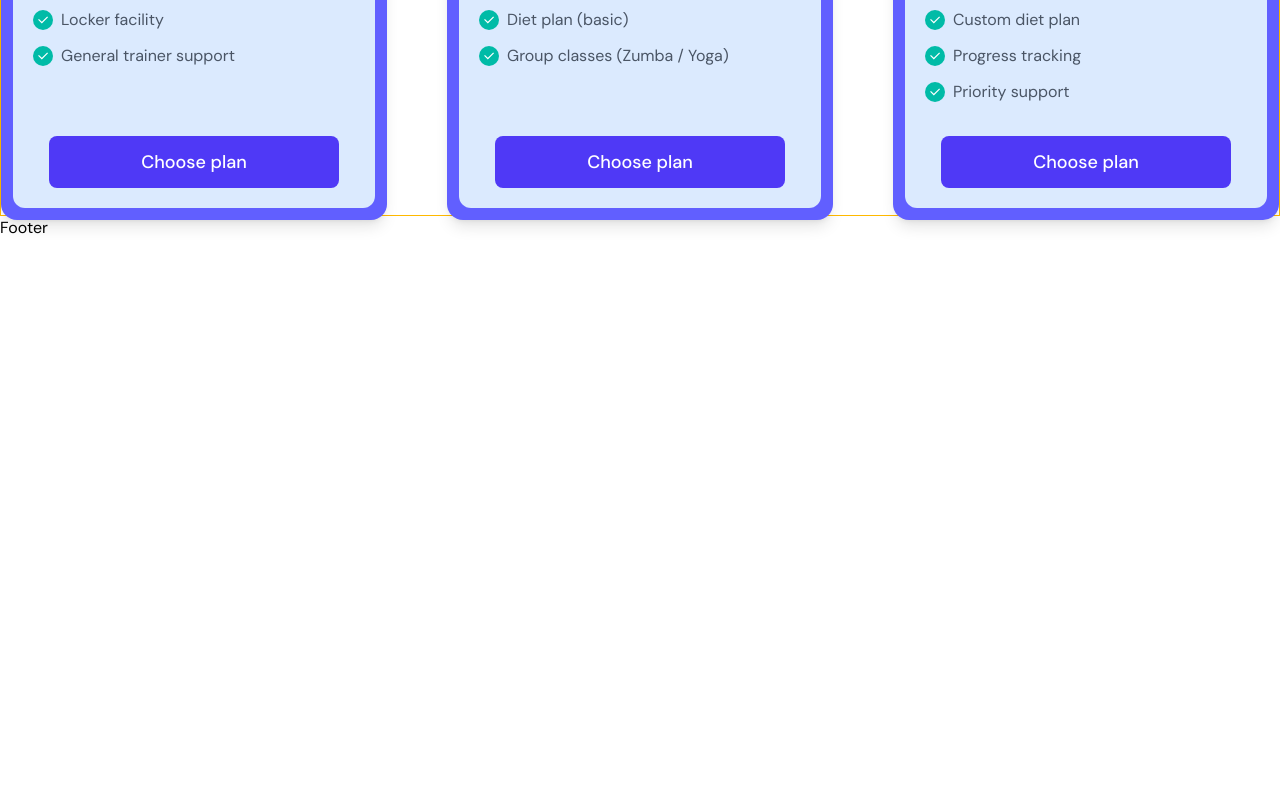
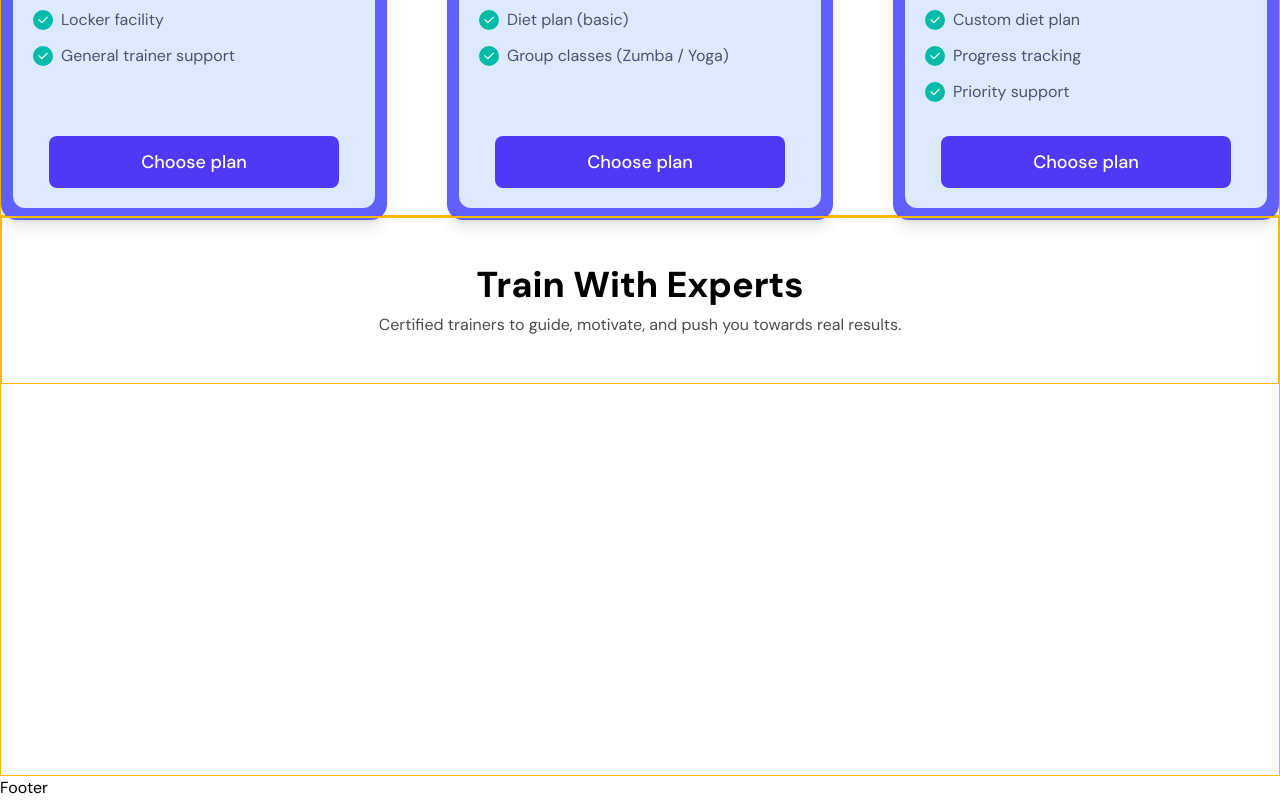
Before and after one commit to prasxor/Gym_Prototype, a React app in the folder frontend/: page / in a window 1280 px wide. Shown: the part 1544-2344 px from the top of the page. Before the commit the page ends 1784 px from the top, so only its background shows below. Built offline with nearby package versions, Linux system fonts and the light colour scheme; the HTML template or start-up script is replaced by a standard one.

Commit message:
Update Home.jsx

```diff
--- a/frontend/src/pages/Home.jsx
+++ b/frontend/src/pages/Home.jsx
@@ -82,6 +82,14 @@ const Home = () => {
           {/* <PricingCards/> */}
         </div>
       </div>
+      <div className="h-[70vh] w-full border border-amber-400">
+         <HeadingSection
+          title={"Train With Experts"}
+          para={
+            "Certified trainers to guide, motivate, and push you towards real results."
+          }
+        />
+      </div>
     </section>
   );
 };
```
